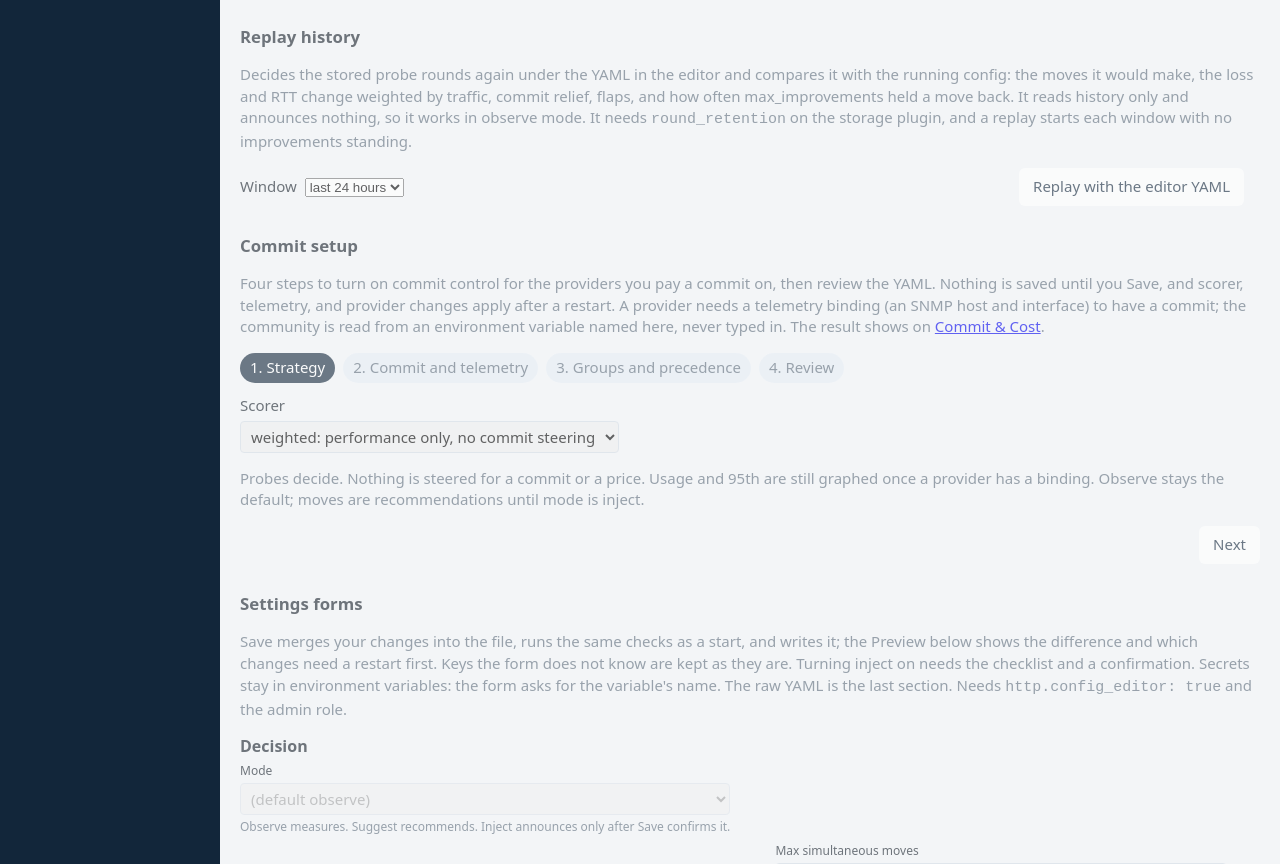
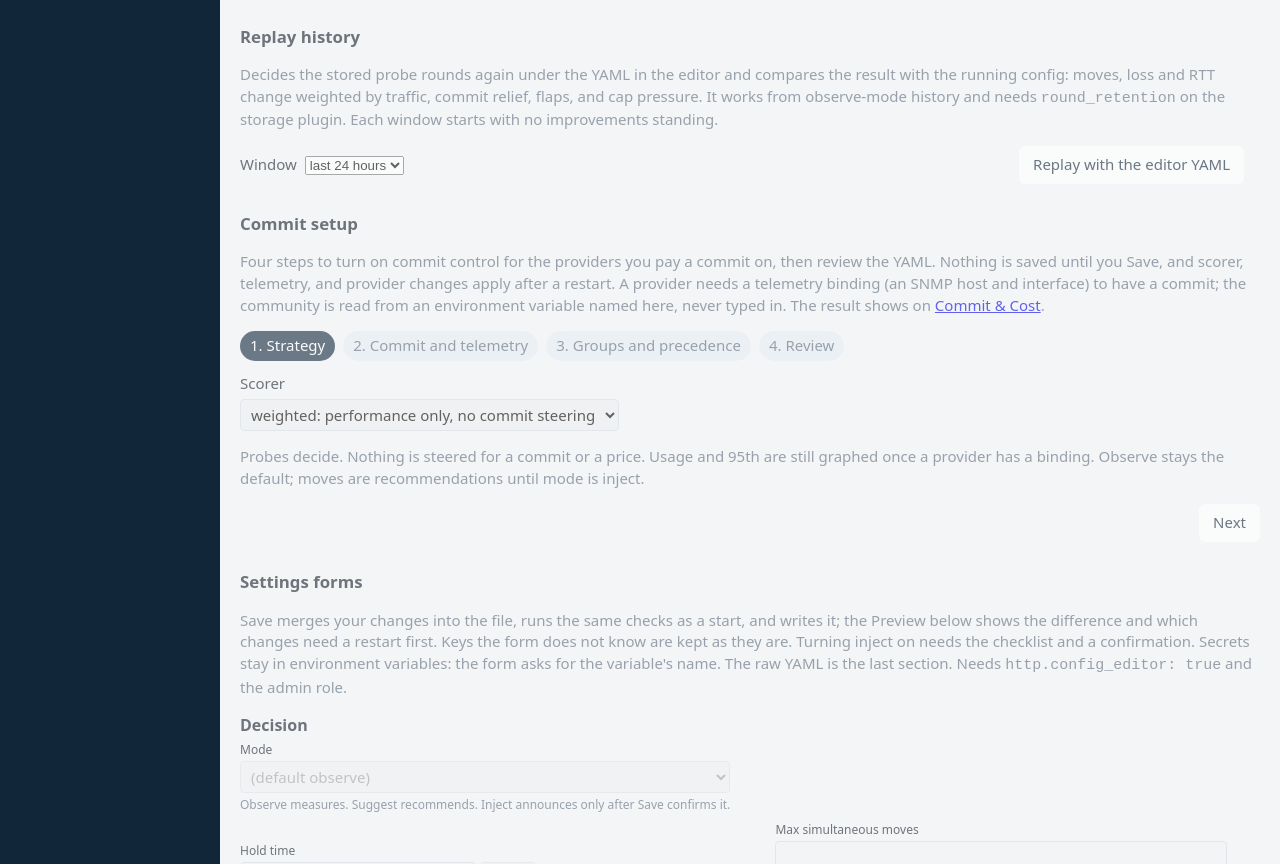
Before and after one commit to GrandArcher/Packeteer, a plain HTML site: page internal/httpapi/web/settings.html in a window 1280 px wide. Shown: the part 1224-2088 px from the top of the page. Drawn offline with Linux system fonts and the light colour scheme; no server answers.

Commit message:
#204 Shorten the replay panel text

```diff
--- a/internal/httpapi/web/settings.html
+++ b/internal/httpapi/web/settings.html
@@ -184,7 +184,7 @@
   </section>
   <section id="whatif">
     <h2>Replay history</h2>
-    <p class="tag">Decides the stored probe rounds again under the YAML in the editor and compares it with the running config: the moves it would make, the loss and RTT change weighted by traffic, commit relief, flaps, and how often max_improvements held a move back. It reads history only and announces nothing, so it works in observe mode. It needs <code>round_retention</code> on the storage plugin, and a replay starts each window with no improvements standing.</p>
+    <p class="tag">Decides the stored probe rounds again under the YAML in the editor and compares the result with the running config: moves, loss and RTT change weighted by traffic, commit relief, flaps, and cap pressure. It works from observe-mode history and needs <code>round_retention</code> on the storage plugin. Each window starts with no improvements standing.</p>
     <div class="controls">
       <label>Window
         <select id="wi-window">
```
